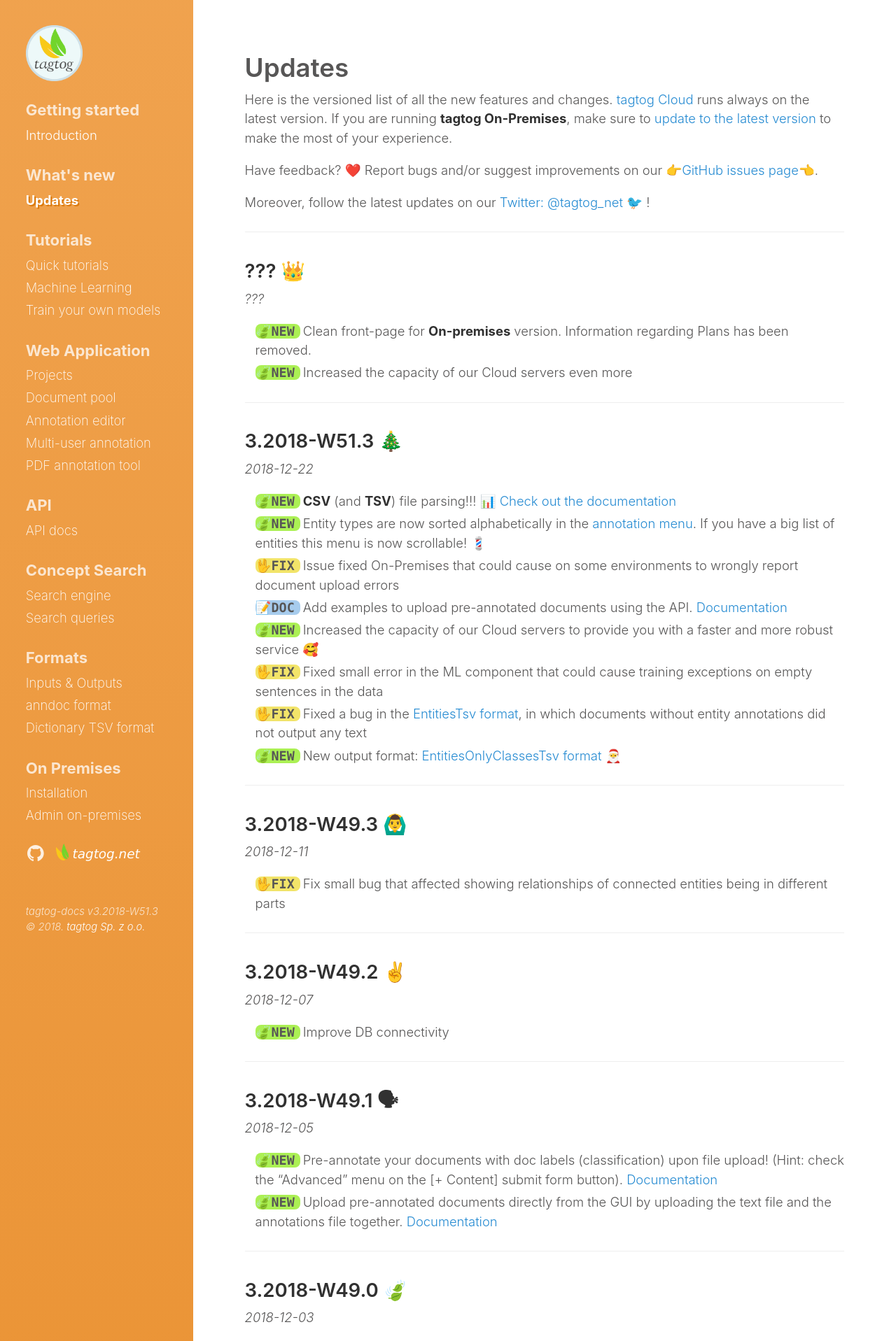
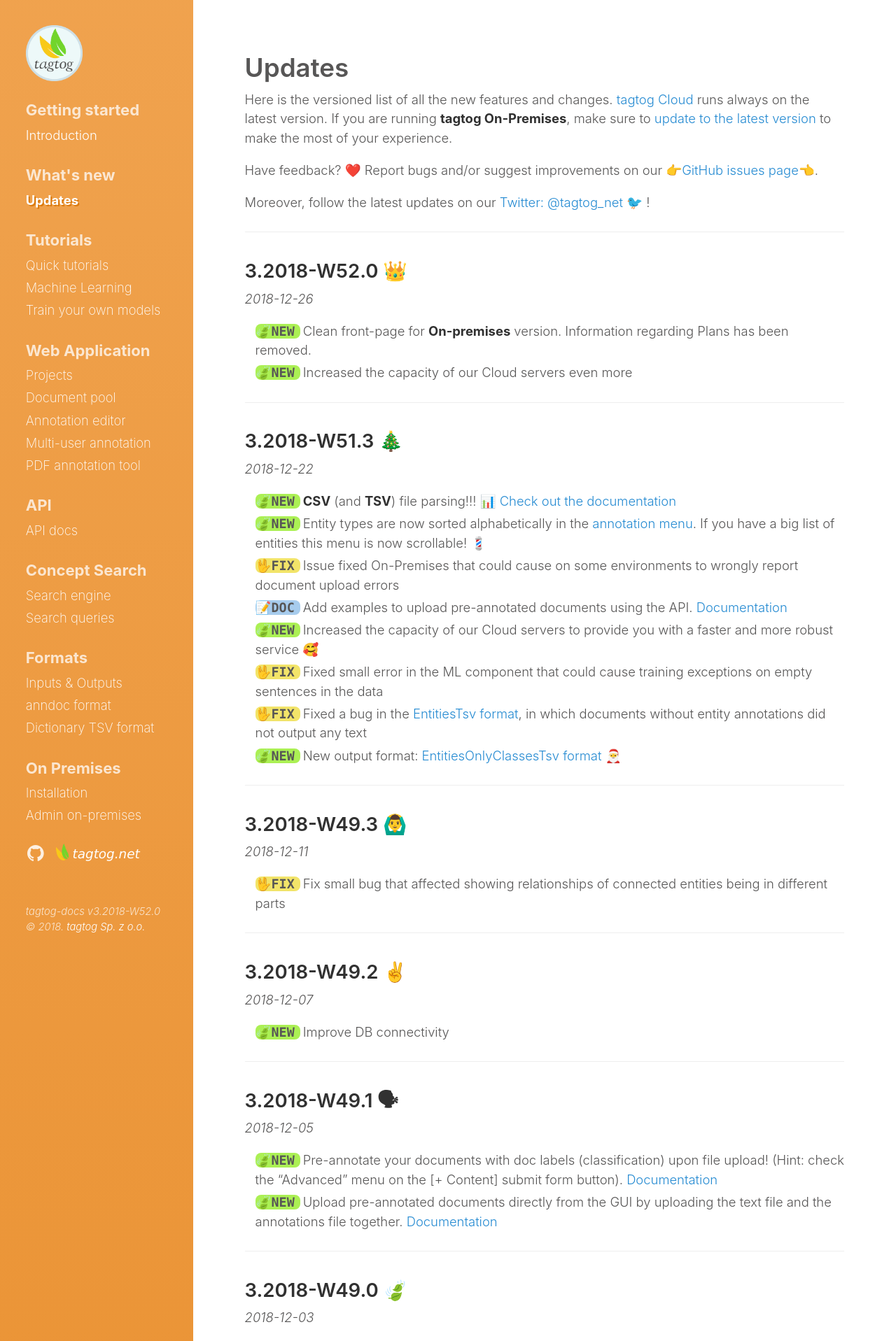
Before and after one commit to tagtogorg/tagtog-doc, a Jekyll site: the page built from updates.md, in a window 1280 px wide. Shown: the top 1917 px of the page at 70% size. Built offline with Jekyll 4.4.1, drawn with Linux system fonts in a browser that asks for light colours; nearby versions of some CDN libraries; emoji names are drawn with the system emoji font.

Commit message:
Bump version: 3.2018-W52.0 👑

```diff
--- a/_config.yml
+++ b/_config.yml
@@ -63,7 +63,7 @@ plugins:
   - jemoji
 
 # Custom vars
-version: 3.2018-W51.3
+version: 3.2018-W52.0
 sidebar_home_link:  true
 search_page:   false
 # sidebar_blog_link:  '/blog'   # By default, your home page is your blog
--- a/updates.md
+++ b/updates.md
@@ -14,8 +14,8 @@ Moreover, follow the latest updates on our [Twitter: @tagtog_net 🐦](https://t
 
 ---
 
-## ??? 👑
-_???_
+## 3.2018-W52.0 👑
+_2018-12-26_
 
 <ul class="updates">
   <li class="new"><span markdown="1">Clean front-page for **On-premises** version. Information regarding Plans has been removed.</span></li>
```
Also changed, not shown: 1 other file.
